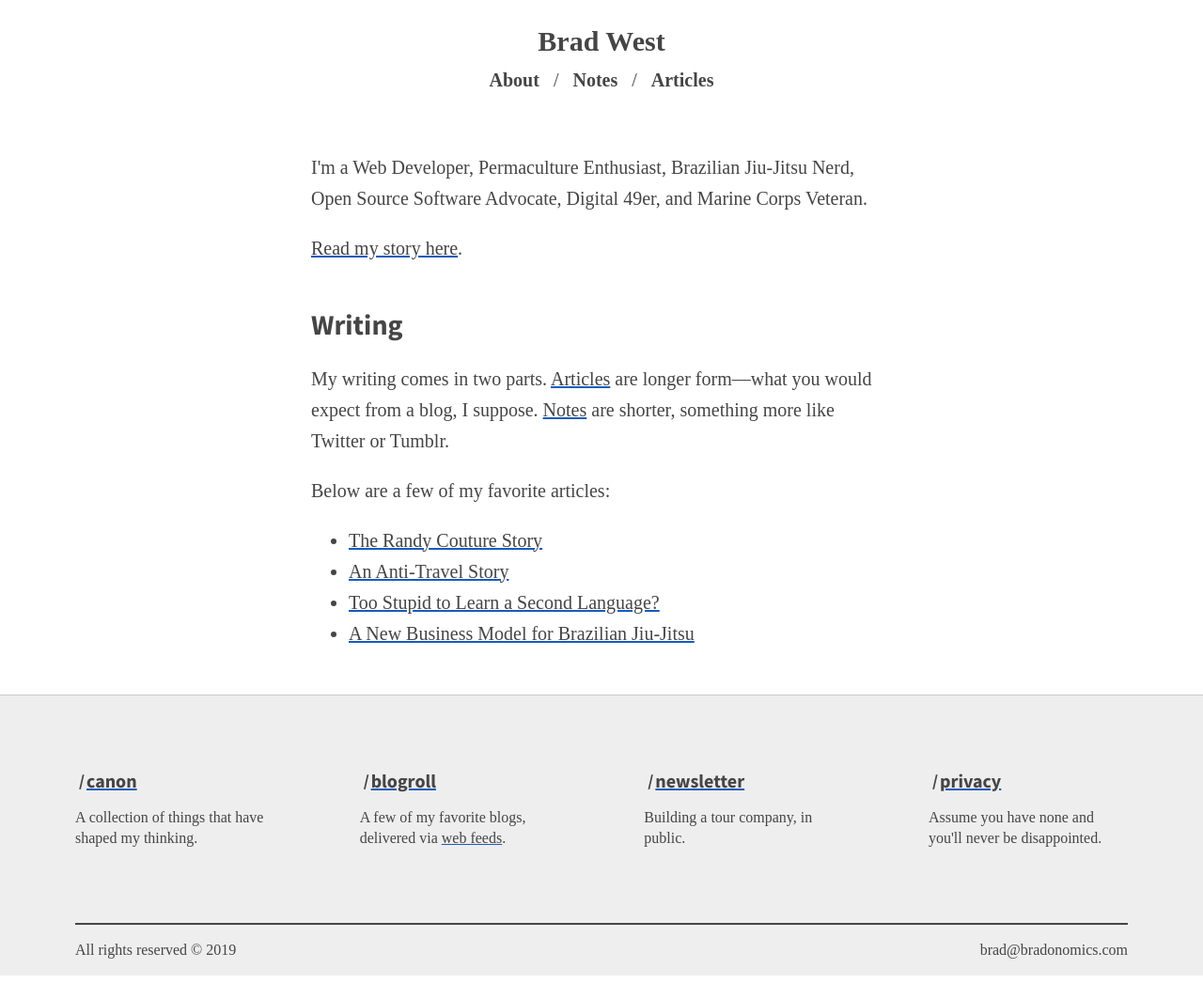
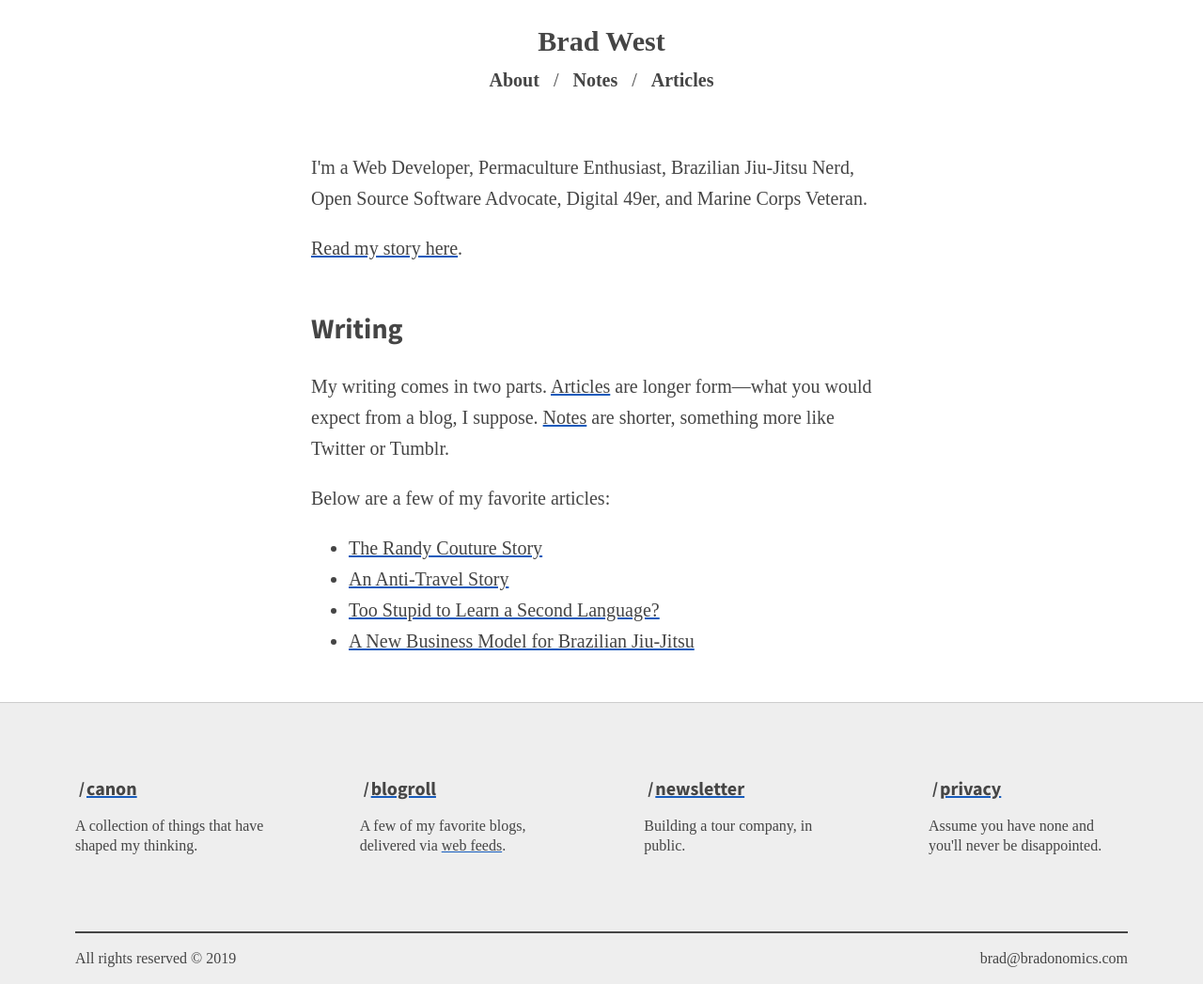
Before and after one commit to bradonomics/bradonomics.com, a Jekyll site: the page built from _pages/index.md, in a window 1280 px wide. Shown: the whole page at 94% size. Built offline with Jekyll 4.4.1, drawn with Linux system fonts in a browser that asks for light colours.

Commit message:
Add line-height to h tags

```diff
--- a/_sass/base.scss
+++ b/_sass/base.scss
@@ -39,11 +39,13 @@
 h1 {
   font-family: $font-header;
   font-size: 2em;
+  line-height: 3.2rem;
 }
 
 h2 {
   margin-top: 3rem;
   font-family: $font-header;
+  line-height: 2.6rem;
 }
 
 h3 {
```
